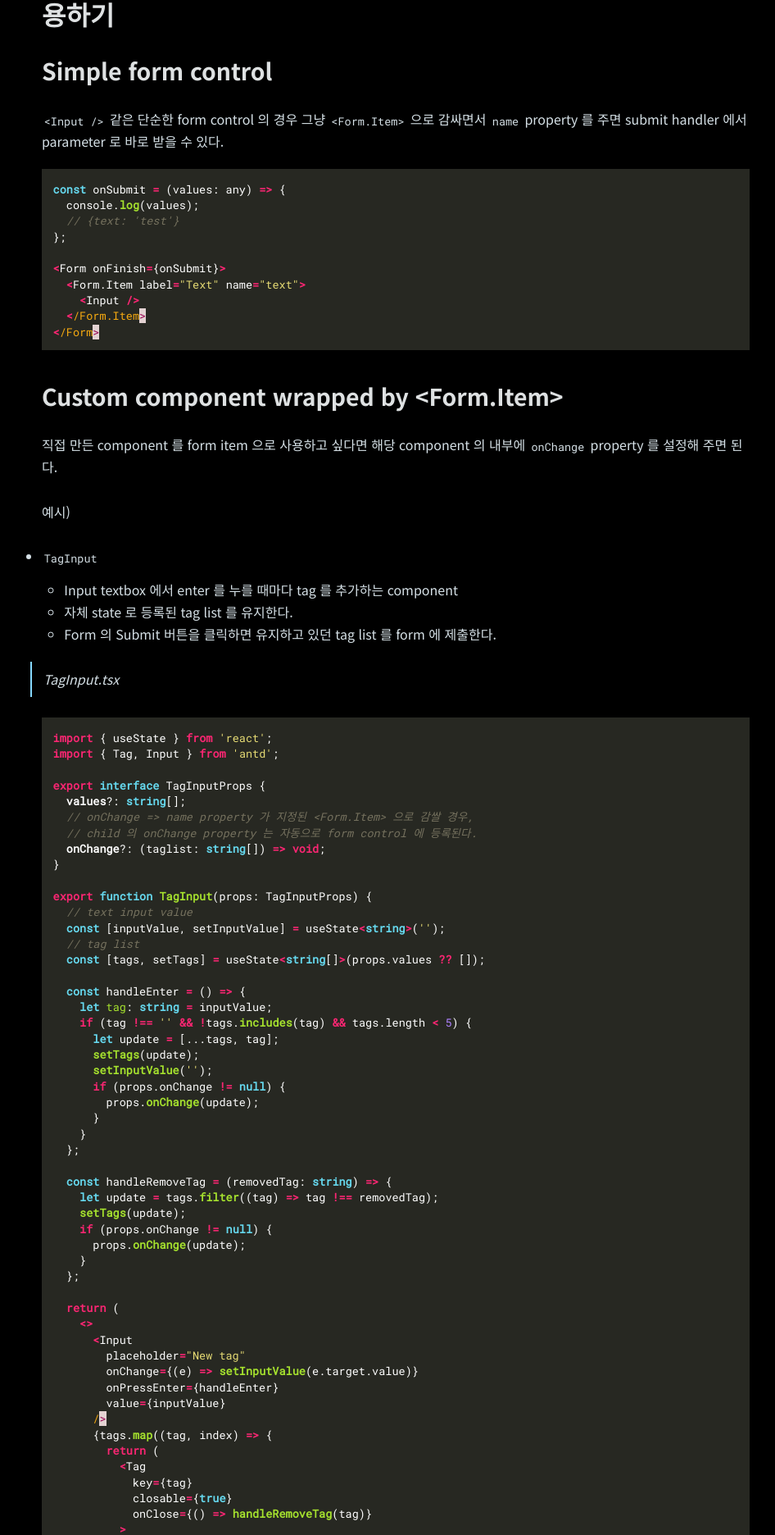
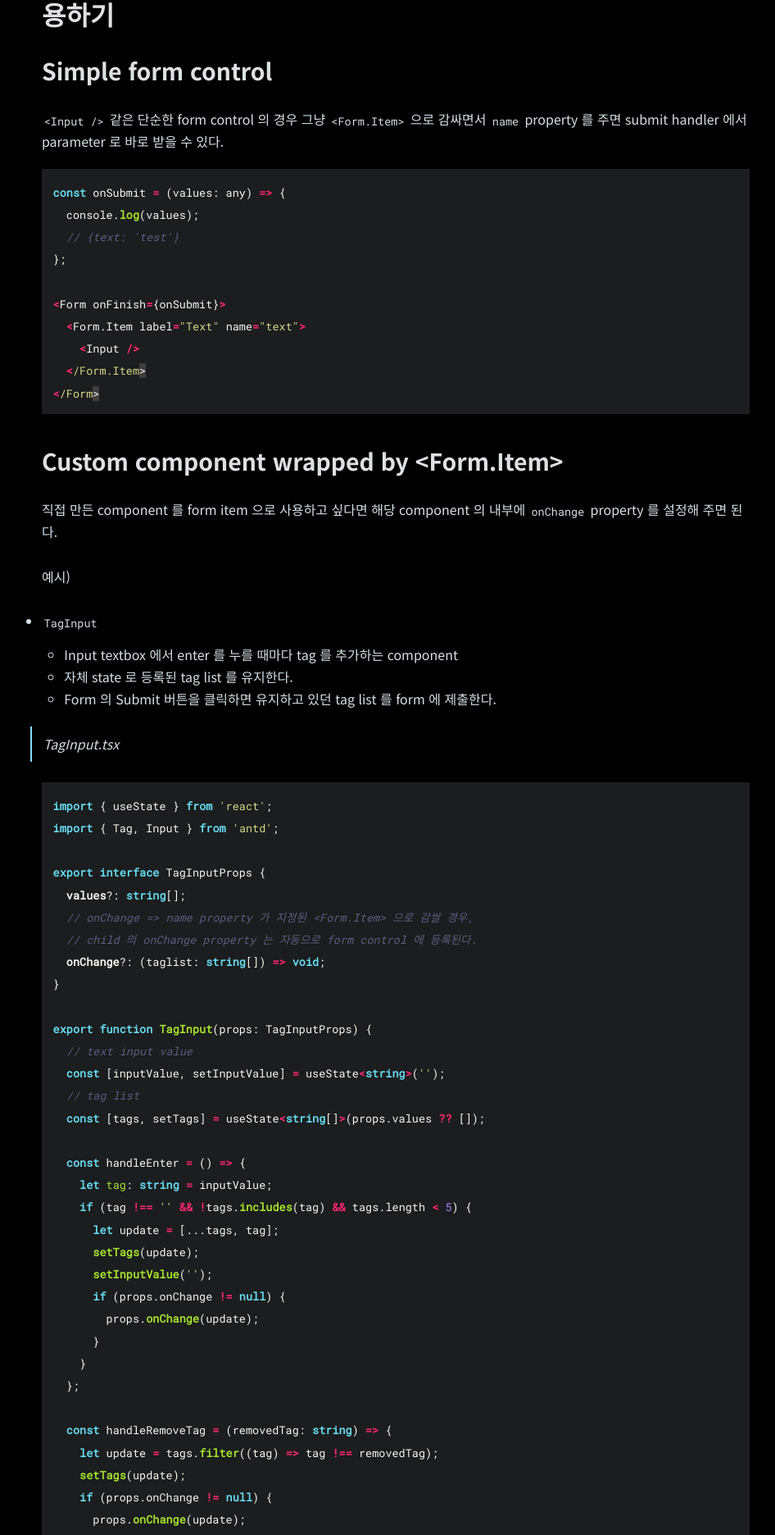
Before and after one commit to aiceru/aiceru.github.io, a Jekyll site: the page built from _posts/2022-04-19-react-ant-form-item.md, in a window 1280 px wide. Shown: the part 750-2622 px from the top of the page at 82% size, without its empty margins (157-1103 px from the left). Built offline with Jekyll 4.4.1, drawn with Linux system fonts in a browser that asks for light colours; comment, search, counter and statistics services are not loaded.

Commit message:
change code color scheme

```diff
--- a/_config.yml
+++ b/_config.yml
@@ -32,7 +32,6 @@ plugins:
   - jekyll-include-cache
   - jekyll-feed
   - jemoji
-  - jekyll-redirect-from
 
 # 3. Gem settings
 paginate: 10 # jekyll-paginate > items per page
@@ -62,7 +61,7 @@ timezone: Asia/Seoul # Timezone for blog posts and alike
 # 5. Collections
 collections:
   posts:
-    title: All Posts # Needed for Siteleaf
+    title: # Needed for Siteleaf
     output: true
     # description: "The moon always lights" # The post list page contens
     feature_image: '/assets/logos/blossom.jpg'
--- a/_layouts/default.html
+++ b/_layouts/default.html
@@ -24,7 +24,7 @@
     <link rel="manifest" href="{{ "/manifest.json" | relative_url }}">
     <meta name="theme-color" content="{{ site.manifest.theme_color | default: '#242e2b' }}"/>
 
-    <link rel="stylesheet" href="/assets/css/monokai.css">
+    <link rel="stylesheet" href="/assets/css/molokai.css">
     {% if site.css_inline == true %}
       {% include site-styles.html %}
     {% else %}
--- /dev/null
+++ b/assets/css/molokai.css
@@ -0,0 +1,208 @@
+.highlight table td { padding: 5px; }
+.highlight table pre { margin: 0; }
+.highlight .c, .highlight .ch, .highlight .cd, .highlight .cpf {
+  color: #5e5d83;
+  font-style: italic;
+}
+.highlight .cm {
+  color: #5e5d83;
+  font-style: italic;
+}
+.highlight .c1 {
+  color: #5e5d83;
+  font-style: italic;
+}
+.highlight .cp {
+  color: #465457;
+  font-weight: bold;
+}
+.highlight .cs {
+  color: #465457;
+  font-weight: bold;
+  font-style: italic;
+}
+.highlight .err {
+  color: #f8f8f2;
+  background-color: #403d3d;
+}
+.highlight .gi {
+  color: #a6e22e;
+}
+.highlight .gd {
+  color: #f92672;
+}
+.highlight .ge {
+  color: #1b1d1e;
+  font-style: italic;
+}
+.highlight .gr {
+  color: #f92672;
+}
+.highlight .gt {
+  color: #f92672;
+}
+.highlight .gh {
+  color: #403d3d;
+}
+.highlight .go {
+  color: #403d3d;
+}
+.highlight .gp {
+  color: #66d9ef;
+}
+.highlight .gs {
+  font-weight: bold;
+}
+.highlight .gu {
+  color: #465457;
+}
+.highlight .k, .highlight .kv {
+  color: #66d9ef;
+  font-weight: bold;
+}
+.highlight .kc {
+  color: #66d9ef;
+  font-weight: bold;
+}
+.highlight .kd {
+  color: #66d9ef;
+  font-weight: bold;
+}
+.highlight .kp {
+  color: #66d9ef;
+  font-weight: bold;
+}
+.highlight .kr {
+  color: #66d9ef;
+  font-weight: bold;
+}
+.highlight .kt {
+  color: #66d9ef;
+  font-weight: bold;
+}
+.highlight .kn {
+  color: #f92672;
+  font-weight: bold;
+}
+.highlight .ow {
+  color: #f92672;
+  font-weight: bold;
+}
+.highlight .o {
+  color: #f92672;
+  font-weight: bold;
+}
+.highlight .mf {
+  color: #af87ff;
+}
+.highlight .mh {
+  color: #af87ff;
+}
+.highlight .il {
+  color: #af87ff;
+}
+.highlight .mi {
+  color: #af87ff;
+}
+.highlight .mo {
+  color: #af87ff;
+}
+.highlight .m, .highlight .mb, .highlight .mx {
+  color: #af87ff;
+}
+.highlight .se {
+  color: #af87ff;
+}
+.highlight .sb {
+  color: #d7d787;
+}
+.highlight .sc {
+  color: #d7d787;
+}
+.highlight .sd {
+  color: #d7d787;
+}
+.highlight .s2 {
+  color: #d7d787;
+}
+.highlight .sh {
+  color: #d7d787;
+}
+.highlight .si {
+  color: #d7d787;
+}
+.highlight .sx {
+  color: #d7d787;
+}
+.highlight .sr {
+  color: #d7d787;
+}
+.highlight .s1 {
+  color: #d7d787;
+}
+.highlight .ss {
+  color: #d7d787;
+}
+.highlight .s, .highlight .sa, .highlight .dl {
+  color: #d7d787;
+}
+.highlight .na {
+  color: #a6e22e;
+}
+.highlight .nc {
+  color: #a6e22e;
+  font-weight: bold;
+}
+.highlight .nd {
+  color: #a6e22e;
+  font-weight: bold;
+}
+.highlight .ne {
+  color: #a6e22e;
+  font-weight: bold;
+}
+.highlight .nf, .highlight .fm {
+  color: #a6e22e;
+  font-weight: bold;
+}
+.highlight .no {
+  color: #66d9ef;
+}
+.highlight .bp {
+  color: #f8f8f2;
+}
+.highlight .nb {
+  color: #f8f8f2;
+}
+.highlight .ni {
+  color: #f8f8f2;
+}
+.highlight .nn {
+  color: #f8f8f2;
+}
+.highlight .vc {
+  color: #f8f8f2;
+}
+.highlight .vg {
+  color: #f8f8f2;
+}
+.highlight .vi {
+  color: #f8f8f2;
+}
+.highlight .nv, .highlight .vm {
+  color: #f8f8f2;
+}
+.highlight .w {
+  color: #f8f8f2;
+}
+.highlight .nl {
+  color: #f8f8f2;
+  font-weight: bold;
+}
+.highlight .nt {
+  color: #f92672;
+}
+.highlight {
+  color: #f8f8f2;
+  background-color: #1b1d1e;
+}
--- a/assets/css/monokai.css
+++ /dev/null
@@ -1,199 +0,0 @@
-.highlight table td { padding: 5px; }
-.highlight table pre { margin: 0; }
-.highlight .gh {
-  color: #999999;
-}
-.highlight .sr {
-  color: #f6aa11;
-}
-.highlight .go {
-  color: #888888;
-}
-.highlight .gp {
-  color: #555555;
-}
-.highlight .gs {
-}
-.highlight .gu {
-  color: #aaaaaa;
-}
-.highlight .nb {
-  color: #f6aa11;
-}
-.highlight .cm {
-  color: #75715e;
-}
-.highlight .cp {
-  color: #75715e;
-}
-.highlight .c1 {
-  color: #75715e;
-}
-.highlight .cs {
-  color: #75715e;
-}
-.highlight .c, .highlight .ch, .highlight .cd, .highlight .cpf {
-  color: #75715e;
-}
-.highlight .err {
-  color: #960050;
-}
-.highlight .gr {
-  color: #960050;
-}
-.highlight .gt {
-  color: #960050;
-}
-.highlight .gd {
-  color: #49483e;
-}
-.highlight .gi {
-  color: #49483e;
-}
-.highlight .ge {
-  color: #49483e;
-}
-.highlight .kc {
-  color: #66d9ef;
-}
-.highlight .kd {
-  color: #66d9ef;
-}
-.highlight .kr {
-  color: #66d9ef;
-}
-.highlight .no {
-  color: #66d9ef;
-}
-.highlight .kt {
-  color: #66d9ef;
-}
-.highlight .mf {
-  color: #ae81ff;
-}
-.highlight .mh {
-  color: #ae81ff;
-}
-.highlight .il {
-  color: #ae81ff;
-}
-.highlight .mi {
-  color: #ae81ff;
-}
-.highlight .mo {
-  color: #ae81ff;
-}
-.highlight .m, .highlight .mb, .highlight .mx {
-  color: #ae81ff;
-}
-.highlight .sc {
-  color: #ae81ff;
-}
-.highlight .se {
-  color: #ae81ff;
-}
-.highlight .ss {
-  color: #ae81ff;
-}
-.highlight .sd {
-  color: #e6db74;
-}
-.highlight .s2 {
-  color: #e6db74;
-}
-.highlight .sb {
-  color: #e6db74;
-}
-.highlight .sh {
-  color: #e6db74;
-}
-.highlight .si {
-  color: #e6db74;
-}
-.highlight .sx {
-  color: #e6db74;
-}
-.highlight .s1 {
-  color: #e6db74;
-}
-.highlight .s, .highlight .sa, .highlight .dl {
-  color: #e6db74;
-}
-.highlight .na {
-  color: #a6e22e;
-}
-.highlight .nc {
-  color: #a6e22e;
-}
-.highlight .nd {
-  color: #a6e22e;
-}
-.highlight .ne {
-  color: #a6e22e;
-}
-.highlight .nf, .highlight .fm {
-  color: #a6e22e;
-}
-.highlight .vc {
-  color: #ffffff;
-  background-color: #272822;
-}
-.highlight .nn {
-  color: #ffffff;
-  background-color: #272822;
-}
-.highlight .nl {
-  color: #ffffff;
-  background-color: #272822;
-}
-.highlight .ni {
-  color: #ffffff;
-  background-color: #272822;
-}
-.highlight .bp {
-  color: #ffffff;
-  background-color: #272822;
-}
-.highlight .vg {
-  color: #ffffff;
-  background-color: #272822;
-}
-.highlight .vi {
-  color: #ffffff;
-  background-color: #272822;
-}
-.highlight .nv, .highlight .vm {
-  color: #ffffff;
-  background-color: #272822;
-}
-.highlight .w {
-  color: #ffffff;
-  background-color: #272822;
-}
-.highlight {
-  color: #ffffff;
-  background-color: #272822;
-  line-height: 1.4rem;
-}
-.highlight .n, .highlight .py, .highlight .nx {
-  color: #ffffff;
-  background-color: #272822;
-}
-.highlight .ow {
-  color: #f92672;
-}
-.highlight .nt {
-  color: #f92672;
-}
-.highlight .k, .highlight .kv {
-  color: #f92672;
-}
-.highlight .kn {
-  color: #f92672;
-}
-.highlight .kp {
-  color: #f92672;
-}
-.highlight .o {
-  color: #f92672;
-}
```
